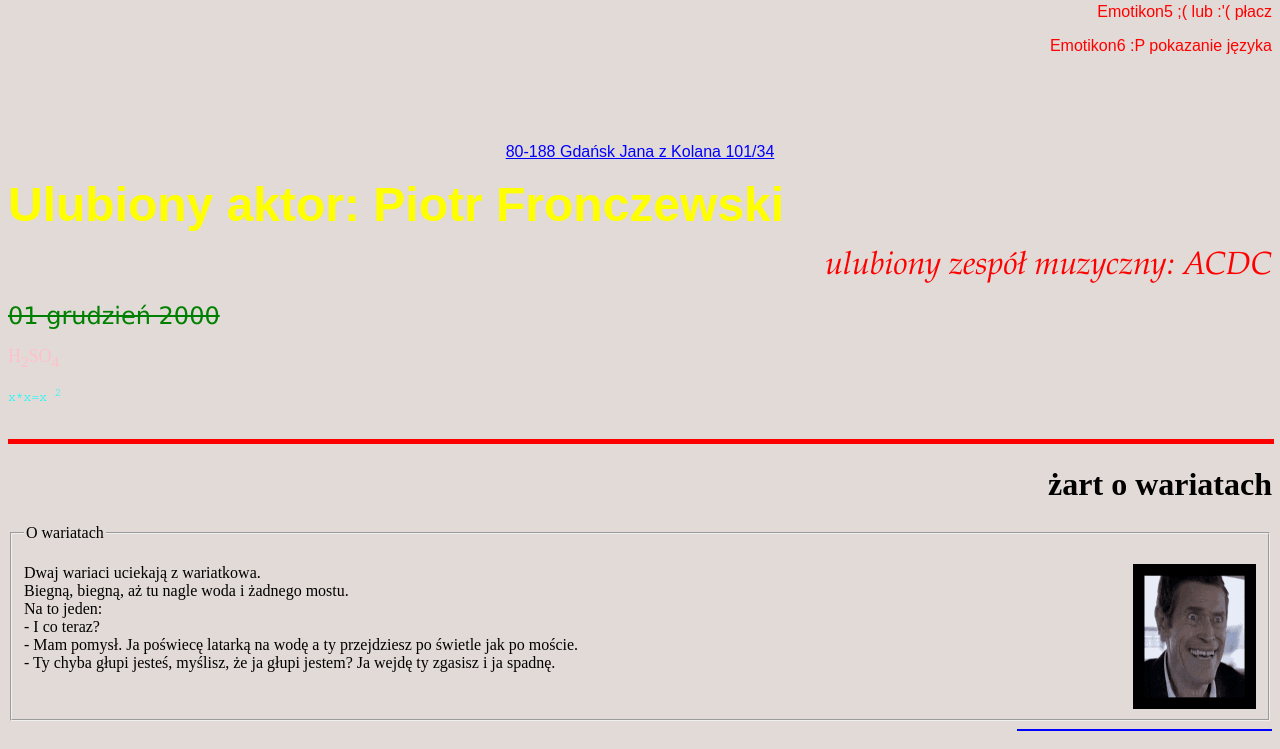
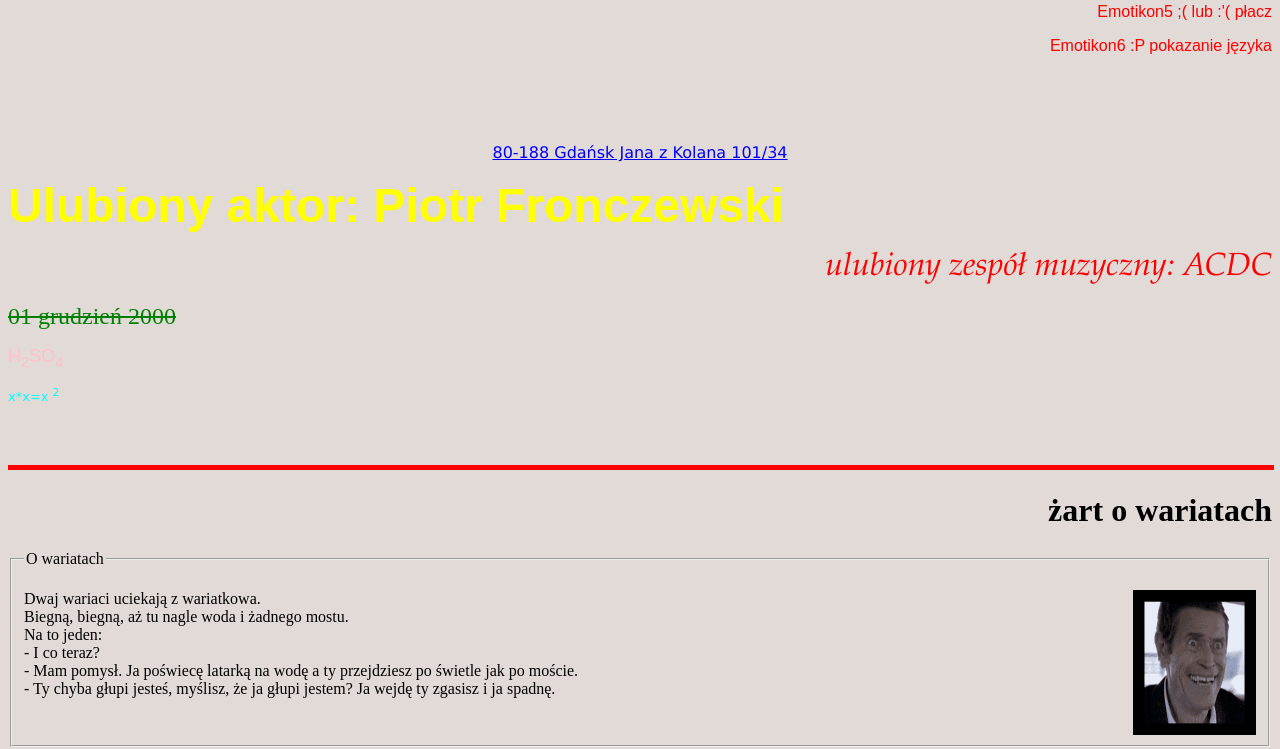
Before and after one commit to Leex00/Tomek, a plain HTML site: page index.html in a window 1280 px wide. Shown: the part 1230-1979 px from the top of the page. Drawn offline with Linux system fonts and the light colour scheme.

Commit message:
Add files via upload

```diff
--- a/index.html
+++ b/index.html
@@ -42,12 +42,12 @@
         <p align="right"> <font color="red" size="3" face="Arial"> Emotikon6 :P pokazanie języka </font> <br>
             <br> &nbsp;&nbsp; </br>
             <br> &nbsp;&nbsp; </br>
-            <center> <p> <font color="blue" size="3" face="Arial"> <u> 80-188 Gdańsk Jana z Kolana 101/34 </u> </font> </center>
-            <p align="left"> <font color="yellow" size="7" face="Arial"> <b> Ulubiony aktor: Piotr Fronczewski </b> </font>
-            <p align="right"> <font color="red" size="6" face="Garamond"> <i> ulubiony zespół muzyczny: ACDC </i> </font>
-            <p align="left"> <font color="green" size="5" face="Verdana"> <strike> 01 grudzień 2000 </strike> </font>
-            <p align="left"> <font color="pink" size="4" face="Avantgarde">  H<sub>2</sub>SO<sub>4 </sub> </font>
-            <p align="left"> <font color="aqua" size="2" face="FreeMono"> x*x=x <sup> 2 </sup> </font>
+            <center> <p> <font color="blue" size="3" face="verdana"> <u> 80-188 Gdańsk Jana z Kolana 101/34 </u> </font> </center> </p>
+            <p align="left"> <font color="yellow" size="7" face="Arial"> <b> Ulubiony aktor: Piotr Fronczewski </b> </font> </p>
+            <p align="right"> <font color="red" size="6" face="Garamond"> <i> ulubiony zespół muzyczny: ACDC </i> </font> </p>
+            <p align="left"> <font color="green" size="5" face="Trickster"> <strike> 01 grudzień 2000 </strike> </font> </p>
+            <p align="left"> <font color="pink" size="4" face="fantasy">  H<sub>2</sub>SO<sub>4 </sub> </font> </p>
+            <p align="left"> <font color="aqua" size="2" face="cursive"> x*x=x <sup> 2 </sup> </font> </p>
                        <!- tomasz Sieradzki 2F2 -!>
                          &nbsp;&nbsp; <br>
                          &nbsp;&nbsp; <br>
```
